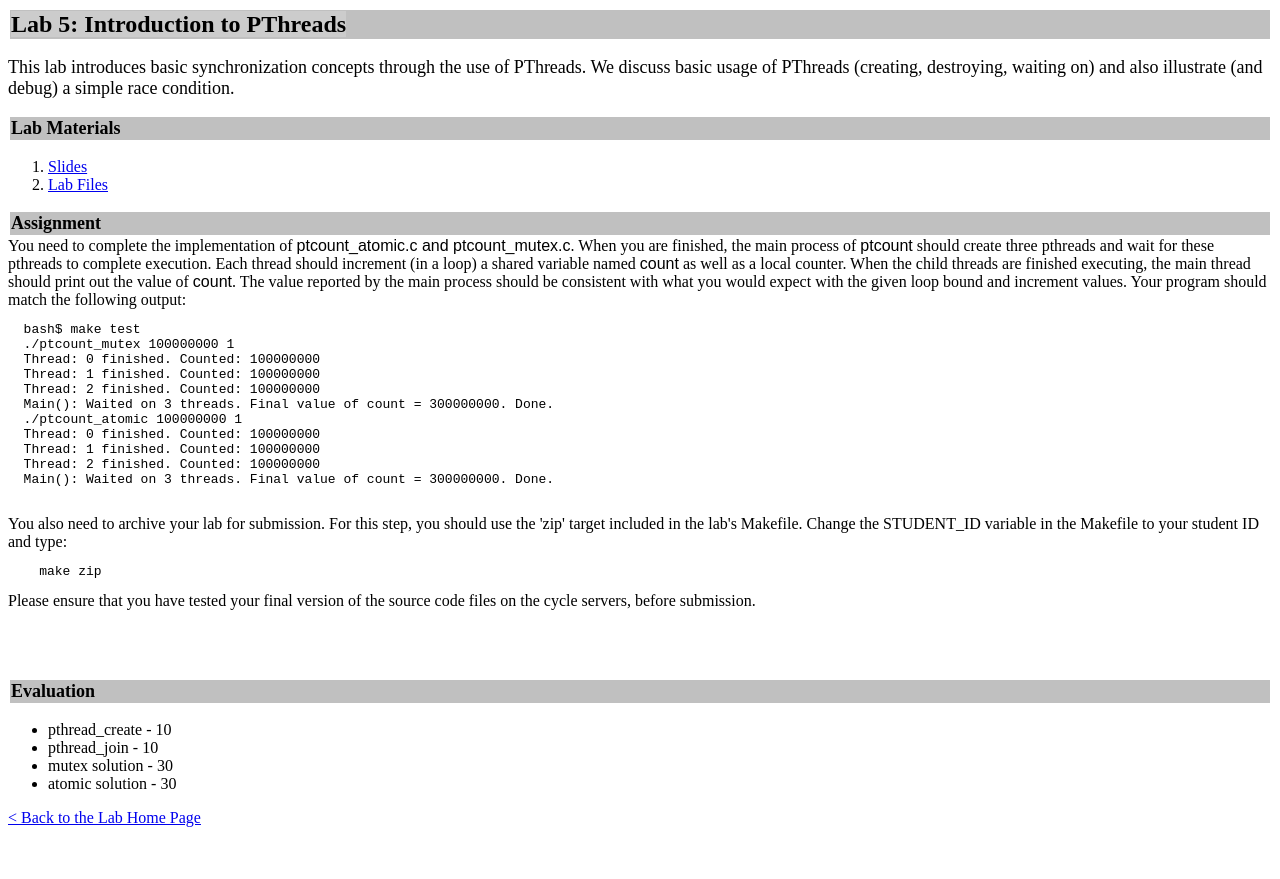
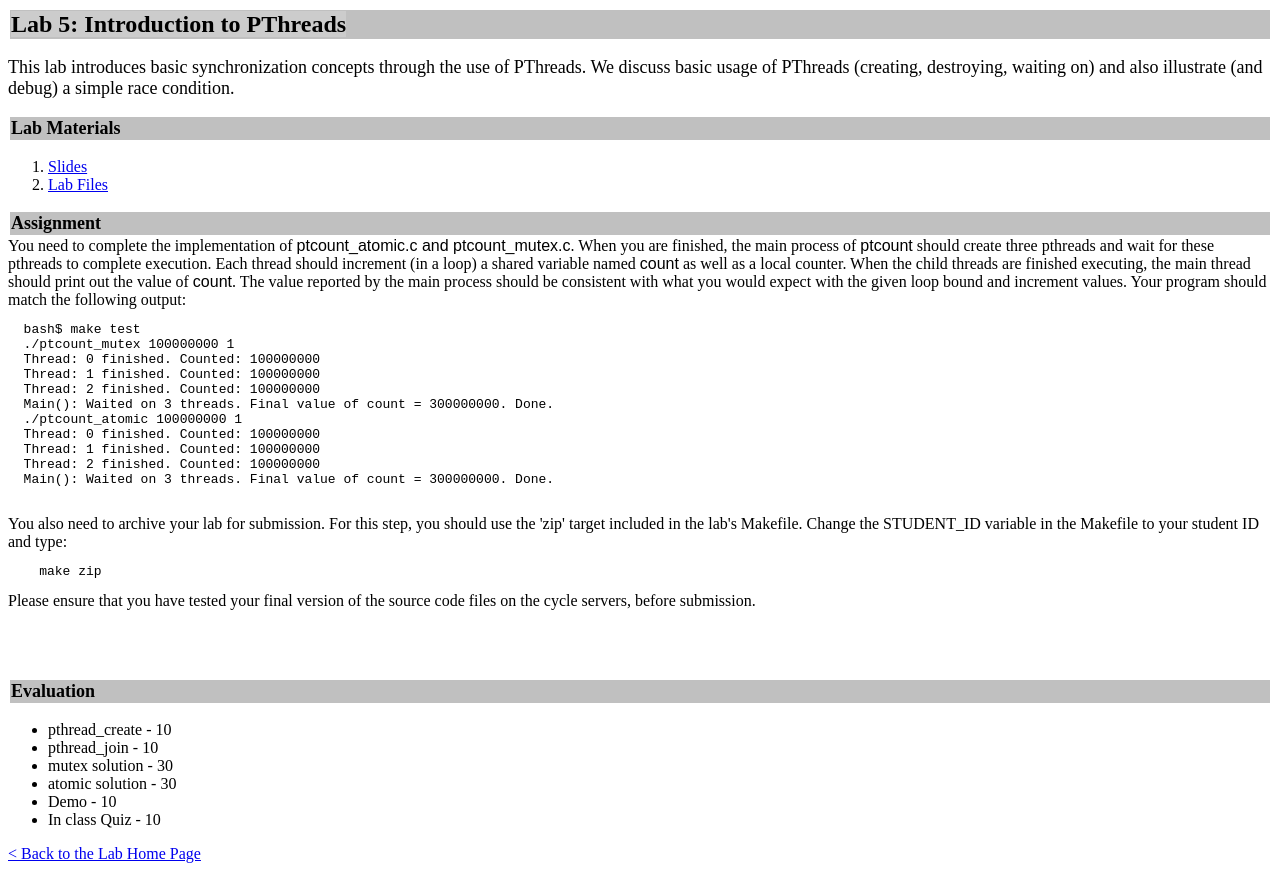
Before and after one commit to zarrar1607/KUEECS678-Fall2023, a plain HTML site: page Lab5/lab5_pthreadintro.html in a window 1280 px wide. Before the commit the page ends 843 px from the top, so only its background shows below. Drawn offline with Linux system fonts and the light colour scheme.

Commit message:
La5 grading updated

```diff
--- a/Lab5/lab5_pthreadintro.html
+++ b/Lab5/lab5_pthreadintro.html
@@ -86,6 +86,8 @@ Please ensure that you have tested your final version of the source code files o
 	<li>pthread_join - 10</li>
 	<li>mutex solution - 30</li>
 	<li>atomic solution - 30</li>
+	<li>Demo - 10</li>
+	<li>In class Quiz - 10</li>
 </ul>
 
 <p><a href="../index.html">&lt; Back to the Lab Home Page</a></p>
```
